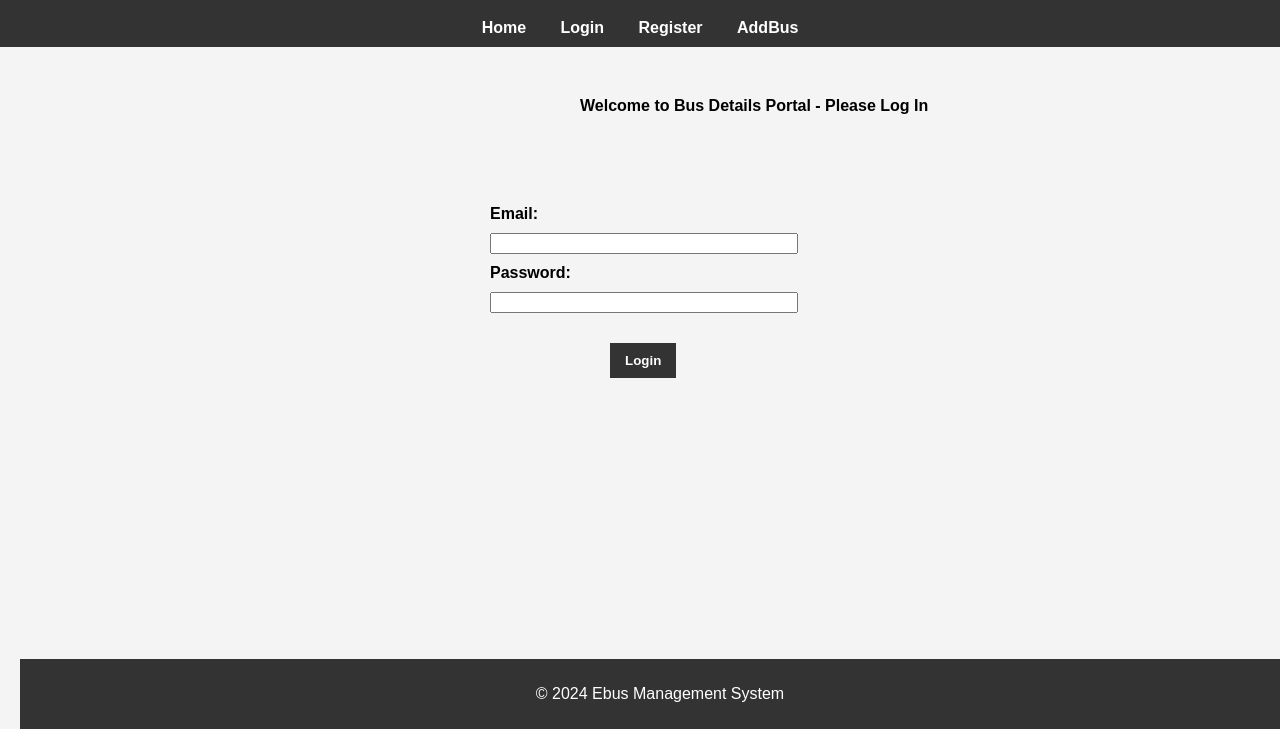
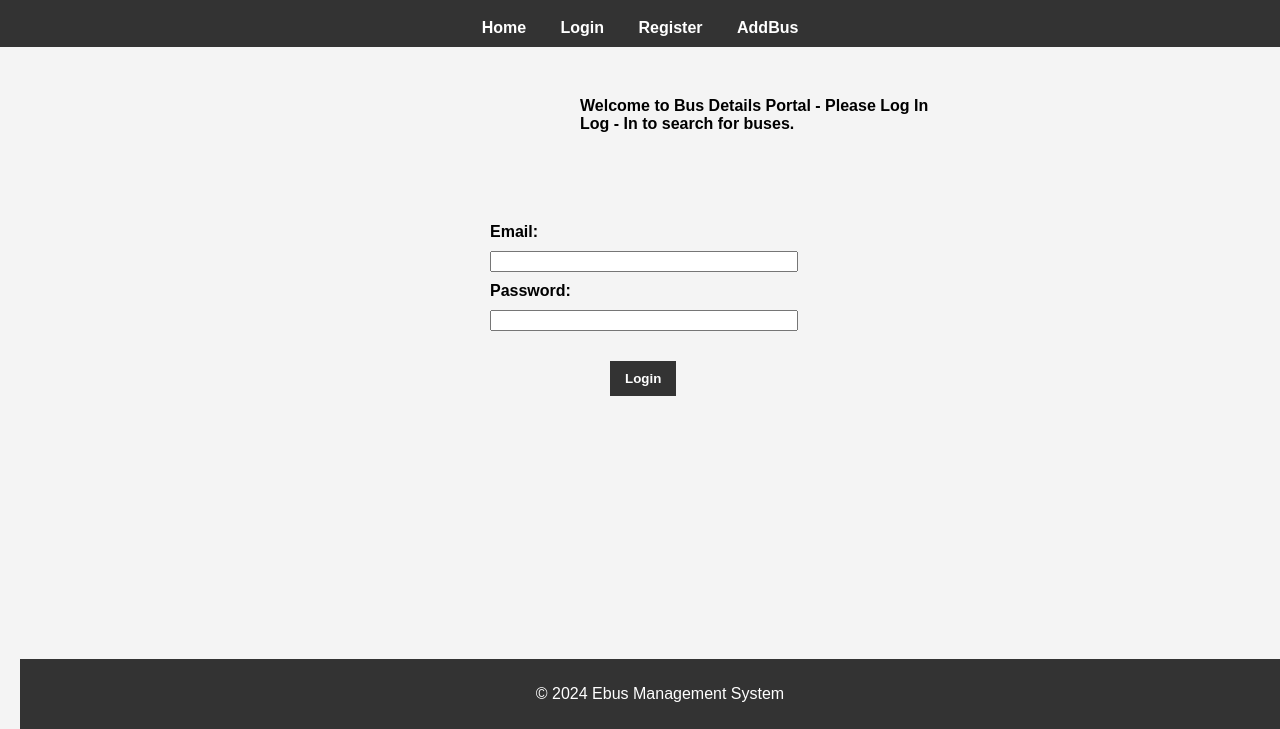
Before and after one commit to Imcharan17/E-Bus-managment, a plain HTML site: page login.html in a window 1280 px wide. Shown: the part 71-800 px from the top of the page. Drawn offline with Linux system fonts and the light colour scheme.

Commit message:
Update login.html

```diff
--- a/login.html
+++ b/login.html
@@ -17,7 +17,7 @@
         </nav>
     </header>
     <div class="log">
-        Welcome to Bus Details Portal - Please Log In
+        Welcome to Bus Details Portal - Please Log In <br>Log - In to search for buses.
     </div>
     <main>
         <form class="loginForm" id="loginForm">
```
